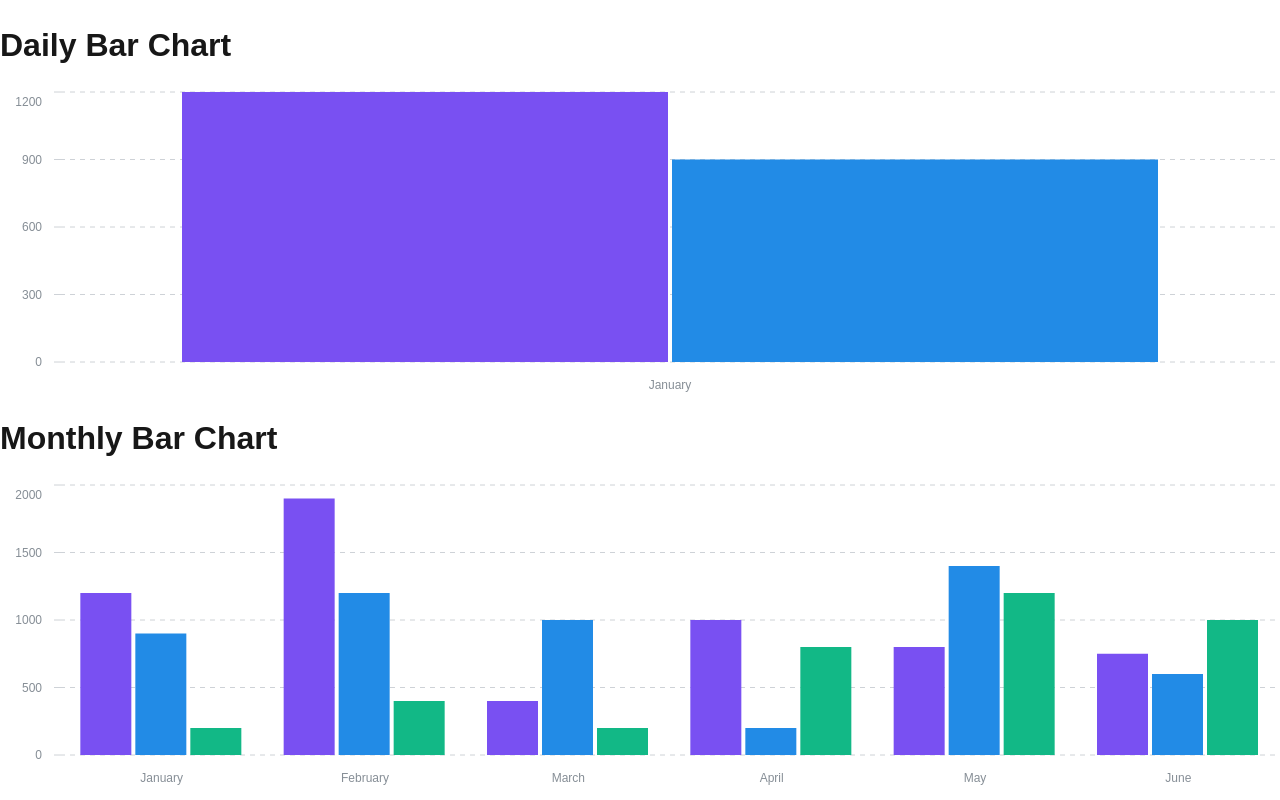
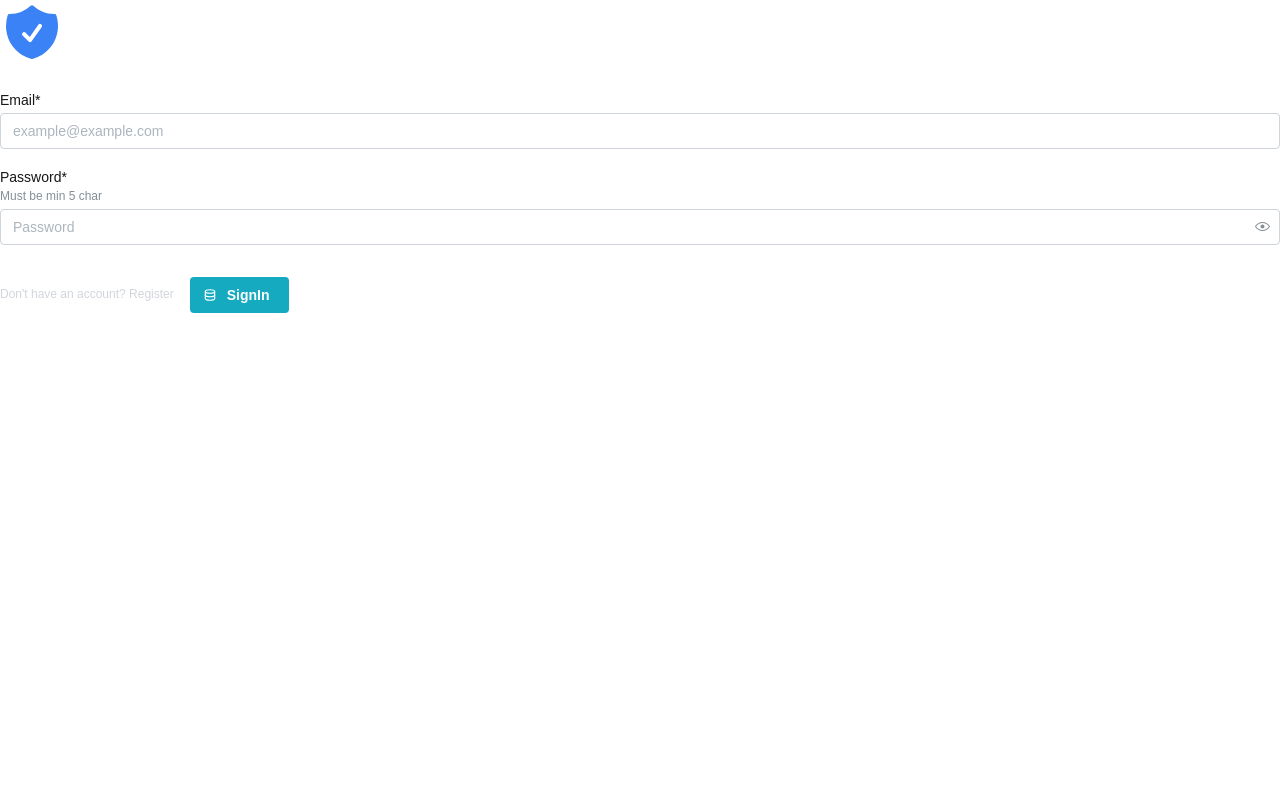
Before and after one commit to tomo114883/docker-nestjs, a Next.js app in the folder frontend/: page / in a window 1280 px wide. Built offline with nearby package versions, Linux system fonts and the light colour scheme.

Commit message:
add a charts page

```diff
--- /dev/null
+++ b/frontend/app/charts/page.tsx
@@ -0,0 +1,16 @@
+import { DailyBarChart } from '../ui/charts/daily-bar-chart';
+import { MonthlyBarChart } from '../ui/charts/monthly-bar-chart';
+
+export const metadata = {
+  title: 'Home',
+  description: 'Home page',
+};
+
+export default function Home() {
+  return (
+    <main>
+      <DailyBarChart />
+      <MonthlyBarChart />
+    </main>
+  );
+}
--- a/frontend/app/page.tsx
+++ b/frontend/app/page.tsx
@@ -1,5 +1,4 @@
-import { DailyBarChart } from './ui/charts/daily-bar-chart';
-import { MonthlyBarChart } from './ui/charts/monthly-bar-chart';
+import SignInForm from './ui/signin-form';
 
 export const metadata = {
   title: 'Home',
@@ -9,8 +8,7 @@ export const metadata = {
 export default function Home() {
   return (
     <main>
-      <DailyBarChart />
-      <MonthlyBarChart />
+      <SignInForm />
     </main>
   );
 }
--- a/frontend/app/ui/signin-form.tsx
+++ b/frontend/app/ui/signin-form.tsx
@@ -1,130 +1,130 @@
-// 'use client';
+'use client';
 
-// import { useState } from 'react';
-// import { useRouter } from 'next/navigation';
-// import axios from 'axios';
-// import { z } from 'zod';
-// import {
-//   ExclamationCircleIcon,
-//   ShieldCheckIcon,
-// } from '@heroicons/react/24/solid';
-// import {
-//   Alert,
-//   Anchor,
-//   Button,
-//   Group,
-//   PasswordInput,
-//   TextInput,
-// } from '@mantine/core';
-// import { useForm, zodResolver } from '@mantine/form';
-// import { IconDatabase } from '@tabler/icons-react';
-// import { AuthForm } from '../lib/definitions';
+import { useState } from 'react';
+import { useRouter } from 'next/navigation';
+import axios from 'axios';
+import { z } from 'zod';
+import {
+  ExclamationCircleIcon,
+  ShieldCheckIcon,
+} from '@heroicons/react/24/solid';
+import {
+  Alert,
+  Anchor,
+  Button,
+  Group,
+  PasswordInput,
+  TextInput,
+} from '@mantine/core';
+import { useForm, zodResolver } from '@mantine/form';
+import { IconDatabase } from '@tabler/icons-react';
+import { AuthForm } from '../lib/definitions';
 
-// const schema = z.object({
-//   email: z
-//     .string()
-//     .email('Invalid email')
-//     .min(1, { message: 'No email provided ' }),
-//   password: z
-//     .string()
-//     .min(1, { message: 'No password provided ' })
-//     .min(5, { message: 'Password should be min 5 chars' }),
-// });
+const schema = z.object({
+  email: z
+    .string()
+    .email('Invalid email')
+    .min(1, { message: 'No email provided ' }),
+  password: z
+    .string()
+    .min(1, { message: 'No password provided ' })
+    .min(5, { message: 'Password should be min 5 chars' }),
+});
 
-// export default function SignInForm() {
-//   const router = useRouter();
-//   const [isRegister, setIsRegister] = useState(false);
-//   const [error, setError] = useState('');
-//   const form = useForm<AuthForm>({
-//     validate: zodResolver(schema),
-//     initialValues: {
-//       email: '',
-//       password: '',
-//     },
-//   });
-//   const handleSubmit = async () => {
-//     try {
-//       // Implement signUp for backend.
-//       if (isRegister) {
-//         await axios.post(`${process.env.NEXT_PUBLIC_API_URL}/auth/signUp`, {
-//           email: form.values.email,
-//           password: form.values.password,
-//         });
-//       }
-//       // Implement signIn for backend.
-//       await axios.post(`${process.env.NEXT_PUBLIC_API_URL}/auth/signIn`, {
-//         email: form.values.email,
-//         password: form.values.password,
-//       });
-//       // Reset form to initial values after successful submission and redirect to dashboard.
-//       form.reset();
-//       router.push('/dashboard');
-//     } catch (error) {
-//       if (axios.isAxiosError(error) && error.response) {
-//         setError(error.response.data.message || 'An error occurred');
-//       } else {
-//         setError('An unexpected error occurred');
-//       }
-//     }
-//   };
-//   return (
-//     <>
-//       <ShieldCheckIcon className="h-16 w-16 text-blue-500" />
-//       {error && ( // if error is true, show the alert
-//         <Alert
-//           my="md" // style props to add inline styles to any Mantine component
-//           variant="filled" // props to fill Mantine components by a solid background color
-//           icon={<ExclamationCircleIcon />}
-//           title="Authentication Error"
-//           color="red"
-//           radius="md"
-//         >
-//           {error}
-//         </Alert>
-//       )}
-//       <form onSubmit={form.onSubmit(handleSubmit)}>
-//         {/* wrapper function for form onSubmit and onReset event handler */}
-//         <TextInput
-//           mt="md"
-//           id="email"
-//           label="Email*"
-//           placeholder="example@example.com"
-//           {...form.getInputProps('email')} // Get the input props as email from the form
-//         />
-//         <PasswordInput
-//           mt="md"
-//           id="password"
-//           label="Password*"
-//           placeholder="Password"
-//           description="Must be min 5 char"
-//           {...form.getInputProps('password')}
-//         />
-//         {/* Compose elements and components in a horizontal flex container */}
-//         <Group mt="xl" justify="apart">
-//           {/* Create a clickable text to sign up or login */}
-//           <Anchor
-//             component="button" // !! i do not know how this prop works
-//             type="button" // !! i do not know how this prop works
-//             size="xs"
-//             className="text-gray-300"
-//             onClick={() => {
-//               setIsRegister(!isRegister);
-//               setError('');
-//             }}
-//           >
-//             {isRegister
-//               ? 'Have an account? Login'
-//               : "Don't have an account? Register"}
-//           </Anchor>
-//           <Button
-//             leftSection={<IconDatabase size={14} />}
-//             color="cyan"
-//             type="submit"
-//           >
-//             {isRegister ? 'Register' : 'SignIn'}
-//           </Button>
-//         </Group>
-//       </form>
-//     </>
-//   );
-// }
+export default function SignInForm() {
+  const router = useRouter();
+  const [isRegister, setIsRegister] = useState(false);
+  const [error, setError] = useState('');
+  const form = useForm<AuthForm>({
+    validate: zodResolver(schema),
+    initialValues: {
+      email: '',
+      password: '',
+    },
+  });
+  const handleSubmit = async () => {
+    try {
+      // Implement signUp for backend.
+      if (isRegister) {
+        await axios.post(`${process.env.NEXT_PUBLIC_API_URL}/auth/signUp`, {
+          email: form.values.email,
+          password: form.values.password,
+        });
+      }
+      // Implement signIn for backend.
+      await axios.post(`${process.env.NEXT_PUBLIC_API_URL}/auth/signIn`, {
+        email: form.values.email,
+        password: form.values.password,
+      });
+      // Reset form to initial values after successful submission and redirect to dashboard.
+      form.reset();
+      router.push('/dashboard');
+    } catch (error) {
+      if (axios.isAxiosError(error) && error.response) {
+        setError(error.response.data.message || 'An error occurred');
+      } else {
+        setError('An unexpected error occurred');
+      }
+    }
+  };
+  return (
+    <>
+      <ShieldCheckIcon className="h-16 w-16 text-blue-500" />
+      {error && ( // if error is true, show the alert
+        <Alert
+          my="md" // style props to add inline styles to any Mantine component
+          variant="filled" // props to fill Mantine components by a solid background color
+          icon={<ExclamationCircleIcon />}
+          title="Authentication Error"
+          color="red"
+          radius="md"
+        >
+          {error}
+        </Alert>
+      )}
+      <form onSubmit={form.onSubmit(handleSubmit)}>
+        {/* wrapper function for form onSubmit and onReset event handler */}
+        <TextInput
+          mt="md"
+          id="email"
+          label="Email*"
+          placeholder="example@example.com"
+          {...form.getInputProps('email')} // Get the input props as email from the form
+        />
+        <PasswordInput
+          mt="md"
+          id="password"
+          label="Password*"
+          placeholder="Password"
+          description="Must be min 5 char"
+          {...form.getInputProps('password')}
+        />
+        {/* Compose elements and components in a horizontal flex container */}
+        <Group mt="xl" justify="apart">
+          {/* Create a clickable text to sign up or login */}
+          <Anchor
+            component="button" // !! i do not know how this prop works
+            type="button" // !! i do not know how this prop works
+            size="xs"
+            className="text-gray-300"
+            onClick={() => {
+              setIsRegister(!isRegister);
+              setError('');
+            }}
+          >
+            {isRegister
+              ? 'Have an account? Login'
+              : "Don't have an account? Register"}
+          </Anchor>
+          <Button
+            leftSection={<IconDatabase size={14} />}
+            color="cyan"
+            type="submit"
+          >
+            {isRegister ? 'Register' : 'SignIn'}
+          </Button>
+        </Group>
+      </form>
+    </>
+  );
+}
```
